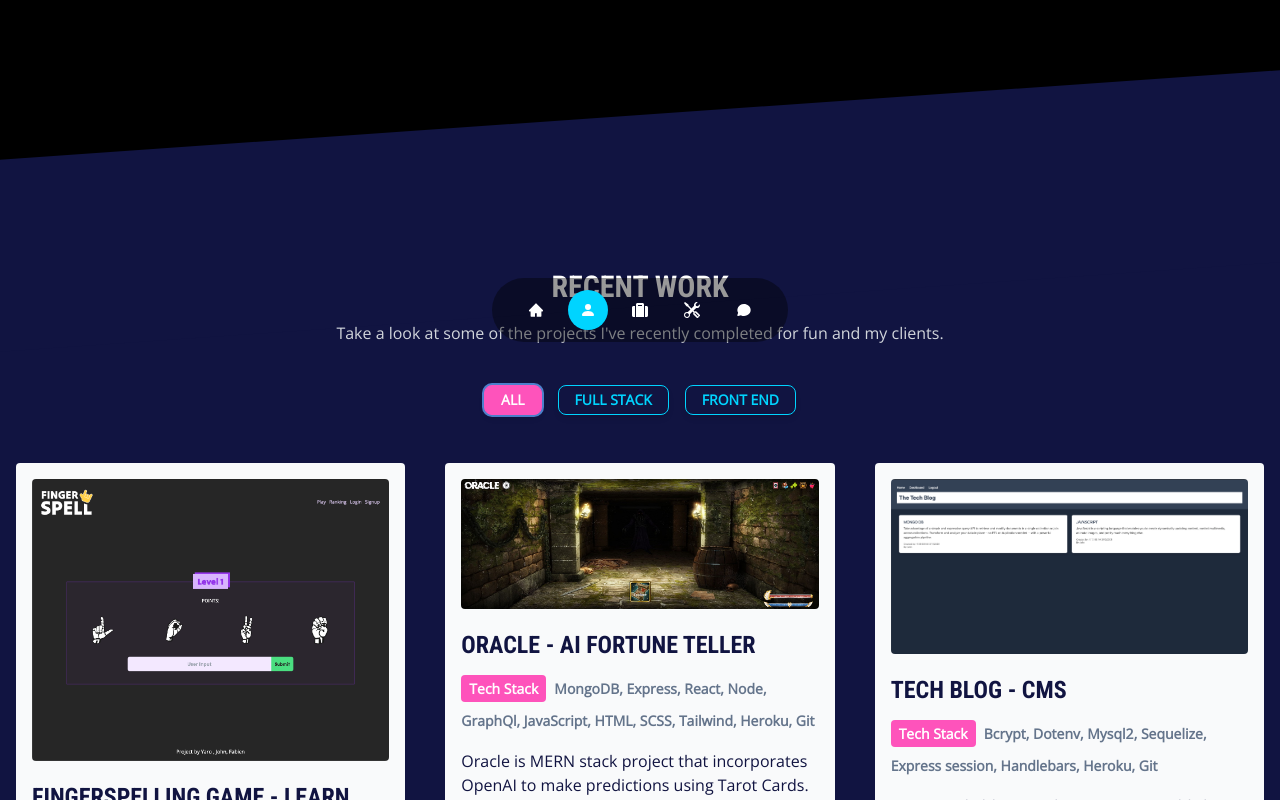
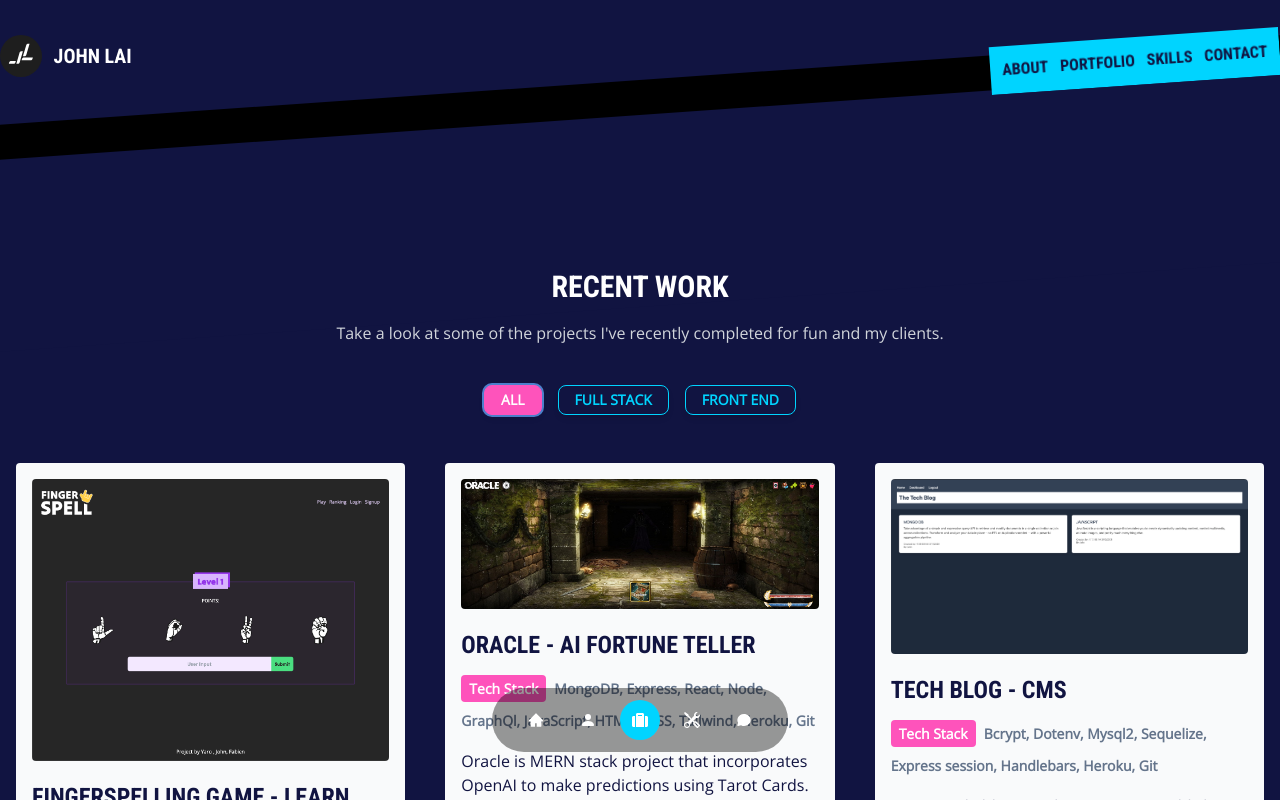
Before and after one commit to johnxlai/2023-portfolio, a React (Create React App) app: page / in a window 1280 px wide. Both pictures are taken after a click on the button "ALL". Shown: the part 1437-2237 px from the top of the page. Built offline with nearby package versions, Linux system fonts and the light colour scheme.

Commit message:
Fix floating nav scroll

```diff
--- a/src/components/sections/floatingNav/FloatingNav.js
+++ b/src/components/sections/floatingNav/FloatingNav.js
@@ -6,8 +6,9 @@ const FloatingNav = () => {
   return (
     <section
       id="floating-nav"
-      className="flex items-center fixed bottom-[3rem] left-[50%] -translate-x-1/2 z-[100]">
+      className="flex items-center fixed bottom-[3rem] left-[50%] -translate-x-1/2 z-50">
       <Scrollspy
+        offset={-400}
         className="scrollSpy"
         items={['header', 'about', 'portfolio', 'skills', 'contact']}
         currentClassName="active">
```
Also changed, not shown: 1 other file (tests, documents, lock files or other folders).
